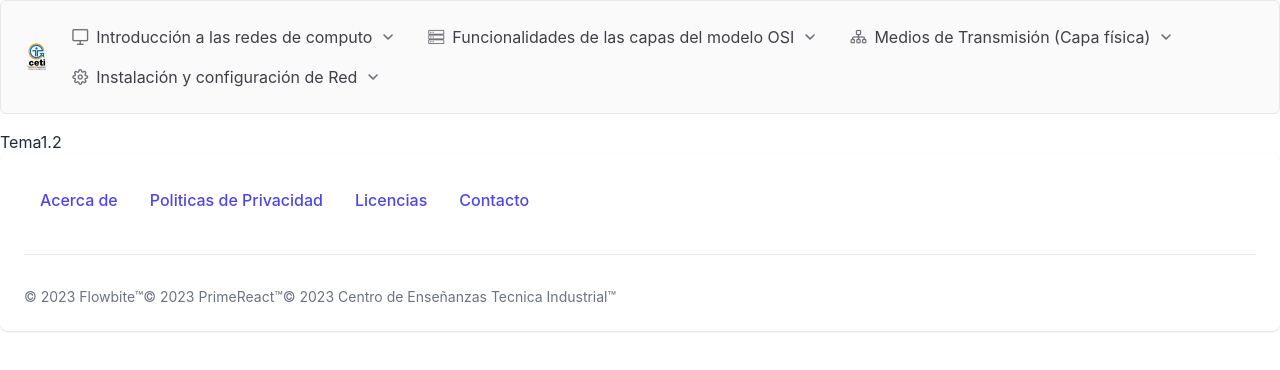
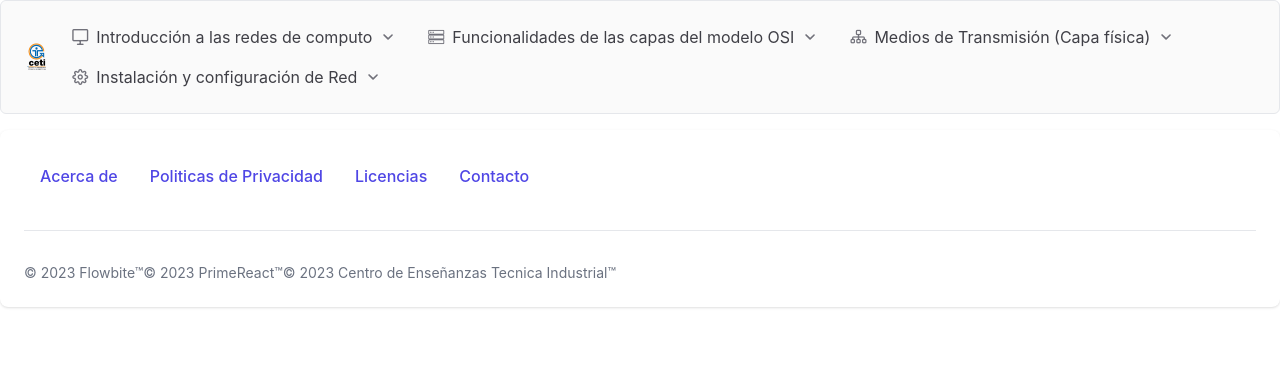
Before and after one commit to Gabo-Puck/RedesCeti, a React (Vite) app: page /Tema1_2 in a window 1280 px wide. Shown: the top 370 px of the page. Built offline with nearby package versions, Linux system fonts and the light colour scheme; a web font is replaced by a local one.

Commit message:
Tema1_2 preview

```diff
--- a/src/pages/Chapter1/Tema1_2.tsx
+++ b/src/pages/Chapter1/Tema1_2.tsx
@@ -6,7 +6,7 @@ function ComponentesRedPage() {
   return (
     <div>
       <NavBar />
-      <p>Tema1.2</p>
+
       <FooterBar />
     </div>
   );
```
